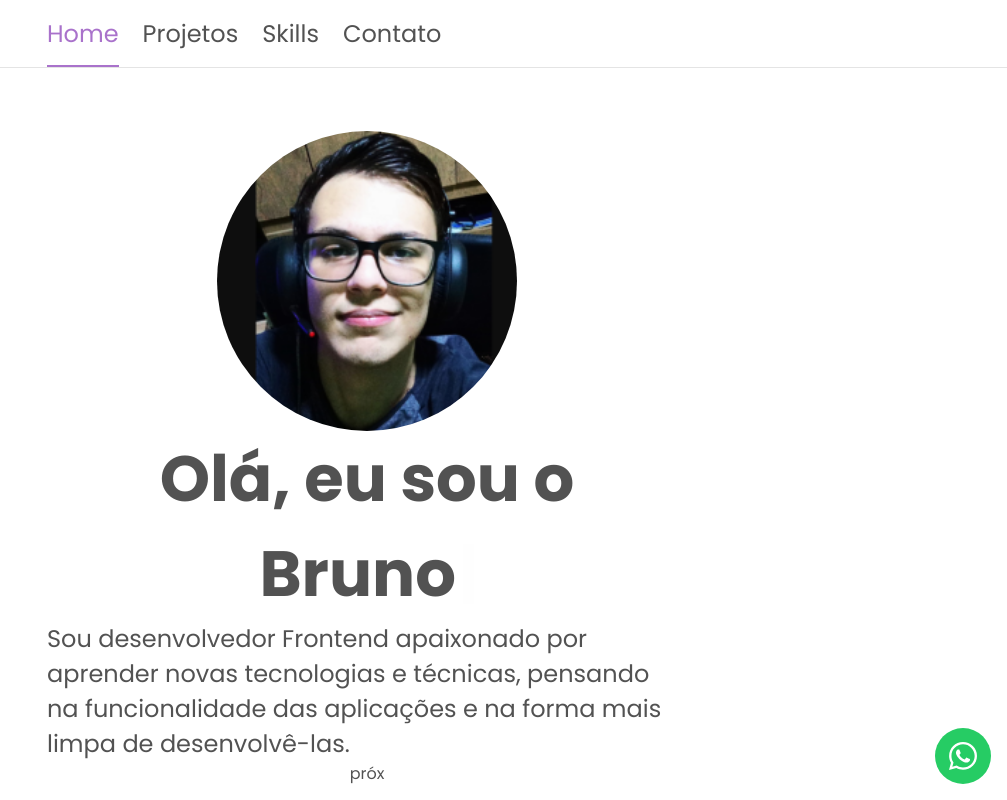
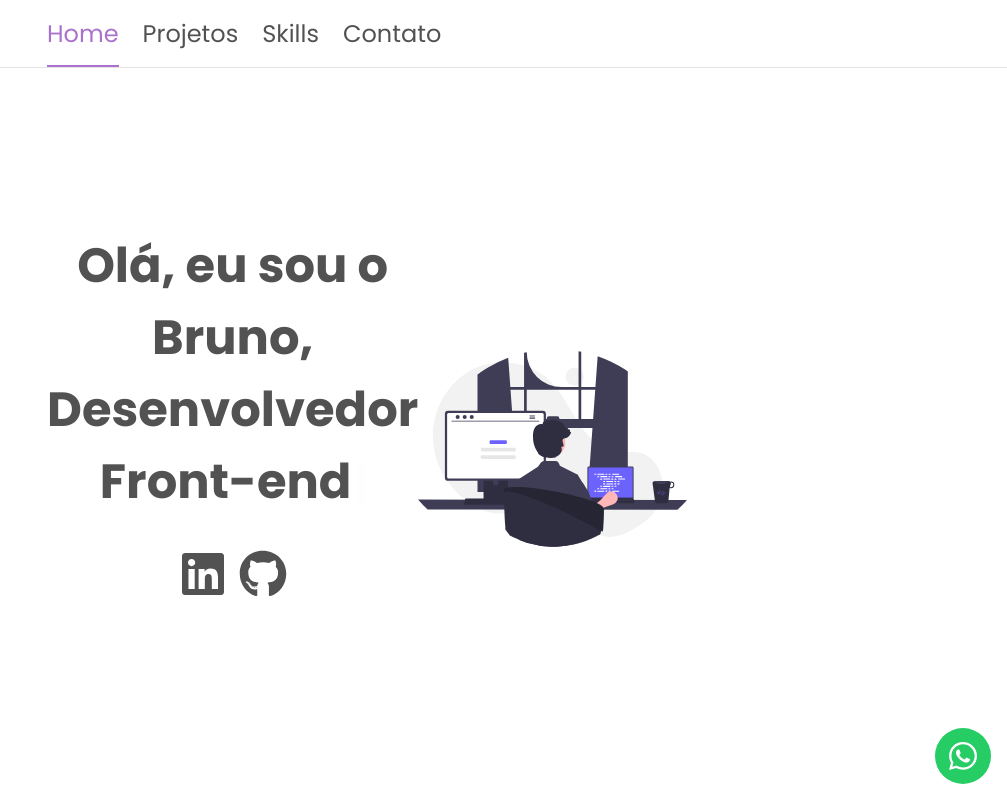
Before and after one commit to BrunoVigel/vercelportfolio, a Next.js app: page / in a window 1280 px wide. Shown: the top 800 px of the page, without its empty margins (273-1280 px from the left). Built offline with nearby package versions, Linux system fonts and the light colour scheme.

Commit message:
new animations and hero

```diff
--- a/src/components/Typewritter/index.tsx
+++ /dev/null
@@ -1,17 +0,0 @@
-import { Typewriter, useTypewriter, Cursor } from 'react-simple-typewriter'
-import styles from './styles.module.scss'
-
-export function Typewritter(){
-    return(
-        <div className={styles.typewritter}>
-        <h1>
-            <Typewriter words={['Olá, eu sou o Bruno']} cursor cursorStyle='|' />
-        </h1>
-        <p>
-            Sou desenvolvedor Frontend apaixonado por aprender novas tecnologias e técnicas, pensando na
-            funcionalidade das aplicações e na forma mais limpa de
-            desenvolvê-las.
-        </p>
-        </div>
-    )
-}
--- a/src/components/Typewritter/styles.module.scss
+++ /dev/null
@@ -1,11 +0,0 @@
-.typewritter {
-    h1 {
-        font-size: 4rem;
-        text-align: center;
-        font-weight: bold;
-    }
-
-    p {
-        font-size: 1.5rem;
-    }
-}
--- a/src/pages/contato/index.tsx
+++ b/src/pages/contato/index.tsx
@@ -15,7 +15,7 @@
                 <title>Contato | Skills</title>
             </Head>
 
-            <div className="container">
+            <div className={`${styles.ContactPageContainer} container`}>
                 <PageTitle title="Título da página" subtitle="Aqui fica o subtitle que é uma explicação do conteúdo da página"/>
 
                 <div className={styles.socialsSection}>
--- a/src/pages/index.tsx
+++ b/src/pages/index.tsx
@@ -8,7 +8,11 @@
 import { Swiper, SwiperSlide } from "swiper/react";
 import "swiper/css";
 import "swiper/css/pagination";
-import { Typewritter } from "../components/Typewritter";
+import Image from "next/image";
+import HeroSVG from '../../public/images/svgs/hero.svg'
+import { Typewriter, useTypewriter, Cursor } from 'react-simple-typewriter'
+import { FaGithub, FaLinkedin } from "react-icons/fa";
+
 
 
 export default function Home() {
@@ -19,9 +23,16 @@
       </Head>
 
       <div className={`${styles.hero} container`}>
-        <img src="/images/avatar.png" alt="" />
-        <Typewritter />
-        <a href="#projetos">próx</a>
+          <div className={styles.apresentacao}>
+            <h1>
+              <Typewriter words={['Olá, eu sou o Bruno, Desenvolvedor Front-end']} cursor cursorStyle='|' />
+            </h1>
+            <div className={styles.socials}>
+              <a href=""><FaLinkedin fontSize={48}/></a>
+              <a href=""><FaGithub  fontSize={48}/></a>
+            </div>
+          </div>
+        <Image className={styles.img} src={HeroSVG}/>
       </div>
 
       <div className="container">
--- a/src/pages/skills/index.tsx
+++ b/src/pages/skills/index.tsx
@@ -9,7 +9,7 @@
             <Head>
                 <title>Home | Skills</title>
             </Head>
-            <div className="container">
+            <div className={`${styles.SkillsPageContainer} container`}>
                 <PageTitle title="Título da página" subtitle="Aqui fica o subtitle que é uma explicação do conteúdo da página"/>
                 <SkillsCards />
                 <img src="../" alt="" />
--- a/src/pages/styles.module.scss
+++ b/src/pages/styles.module.scss
@@ -1,17 +1,35 @@
 .hero {
-    padding-top: 6rem;
-    padding-bottom: 4rem;
+    padding-top: 8rem;
     display: flex;
     flex-direction: column;
     align-items: center;
-    img {
-        border-radius: 50%;
+    animation: Fadein .3s;
+
+    .apresentacao {
+        display: flex;
+        flex-direction: column;
+        align-items: center;
+        margin-bottom: 2rem;
+        h1 {
+            font-size: 3rem;
+            text-align: center;
+        }
+
+        .socials {
+            margin: 2rem 0;
+            a {
+                &:nth-child(1) {
+                    margin-right: .75rem;
+                }
+            }
+        }
     }
 }
 
 .projectsHome {
     margin-top: 7rem;
     text-align: center;
+    animation: Fadein .3s;
 
     p:nth-child(1) {
         margin-bottom: 3rem;
@@ -77,14 +95,20 @@
 
 @media(min-width: 1050px) {
     .hero {
+        flex-direction: row;
+
+        .apresentacao {
+            width: 900px;
+        }
         img {
-            max-width: 300px;
+            max-width: 900px !important;
         }
     }
 }
 
 @media(min-width: 1500px) {
     .projectsHome {
+        max-width: 100%;
         .swiperContainer {
             display: flex;
             align-items: center;
@@ -92,3 +116,15 @@
         }
     }
 }
+
+
+
+@keyframes Fadein {
+    from {
+      opacity: 0;
+    }
+
+    to {
+      opacity: 1;
+    }
+  }
```
Also changed, not shown: src/pages/contato/styles.module.scss (+15 -1 lines), src/pages/projetos/index.tsx (+2 -2 lines), src/pages/projetos/styles.module.scss (+11 -0 lines), src/pages/skills/styles.module.scss (+12 -2 lines), public/images/svgs/hero.svg (added), src/styles/globals.scss (line endings or trailing spaces).
